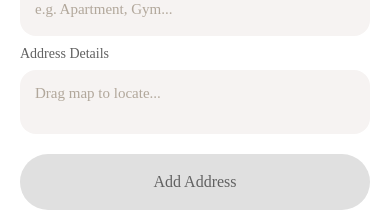
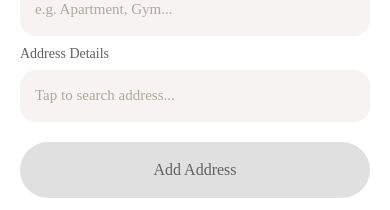
Before and after one commit to CallMeeTiiu/ride-hailing-system, a React Native app in the folder customer-app/: screen /EditAddress in a window 390 px wide. Shown: the part 573-783 px from the top of the page. Built offline with nearby package versions, Linux system fonts and the light colour scheme; some icons are missing; what react-native-worklets would draw is missing.

Commit message:
feat(profile-address): navigate to search by button ADDRESS DETIALS

```diff
--- a/customer-app/src/screens/home/SearchScreen.tsx
+++ b/customer-app/src/screens/home/SearchScreen.tsx
@@ -105,6 +105,18 @@ const SearchScreen = () => {
   const handleSelectLocation = (selectedItem: any) => {
     const cleanItem = { ...selectedItem, distance: '' };
     addRecentLocation(cleanItem);
+
+    const currentParams = route.params as any;
+
+    if (currentParams?.mode === 'address_search') {
+      // 2. Ép kiểu navigation thành any để cho phép dùng object syntax (merge: true)
+      (navigation as any).navigate({
+        name: 'EditAddressScreen',
+        params: { selectedPlace: cleanItem },
+        merge: true,
+      });
+      return;
+    }
 
     if (searchType === 'from') {
       setFromLocation(cleanItem);
--- a/customer-app/src/screens/profile/EditAddressScreen.tsx
+++ b/customer-app/src/screens/profile/EditAddressScreen.tsx
@@ -42,6 +42,17 @@ const EditAddressScreen = ({ navigation, route }: any) => {
       mapRef.current?.jumpToLocation(initLat, initLng);
     }, 500);
   }, [existingAddress]);
+
+  useEffect(() => {
+    if (route.params?.selectedPlace) {
+      const { name, latitude, longitude } = route.params.selectedPlace;
+      setDetails(name);
+      setLat(latitude);
+      setLng(longitude);
+
+      mapRef.current?.jumpToLocation(latitude, longitude);
+    }
+  }, [route.params?.selectedPlace]);
 
   const handleMapMove = async (newLat: number, newLng: number) => {
     setLat(newLat);
@@ -145,19 +156,24 @@ const EditAddressScreen = ({ navigation, route }: any) => {
             onChangeText={setName}
           />
 
-          {/* INPUT DETAILS */}
+          {/* INPUT DETAILS - ĐÃ CHUYỂN THÀNH TẤM BẤM ĐỂ MỞ SEARCHSCREEN */}
           <Text style={[styles.label, { color: colors.textTitle }]}>Address Details</Text>
-          <View style={[styles.inputContainer, { backgroundColor: colors.inputBg }]}>
-            <TextInput
-              style={[styles.inputFlex, { color: isFetching ? colors.primary : colors.textTitle }]}
-              placeholder="Drag map to locate..."
-              placeholderTextColor={colors.textBody}
-              value={isFetching ? "Locating..." : details}
-              onChangeText={setDetails}
-              multiline
-            />
+          <TouchableOpacity
+            style={[styles.inputContainer, { backgroundColor: colors.inputBg }]}
+            onPress={() => navigation.navigate('SearchScreen', { mode: 'address_search' })}
+            activeOpacity={0.8}
+          >
+            <Text
+              style={[
+                styles.inputFlex,
+                { color: isFetching ? colors.primary : (details ? colors.textTitle : colors.textBody) }
+              ]}
+              numberOfLines={2}
+            >
+              {isFetching ? "Locating..." : (details || "Tap to search address...")}
+            </Text>
             <FontAwesomeIcon icon={faMapMarkerAlt} size={18} color={theme.COLORS.primary} />
-          </View>
+          </TouchableOpacity>
 
           <PrimaryButton
             title={isEditMode ? "Save Changes" : "Add Address"}
```
